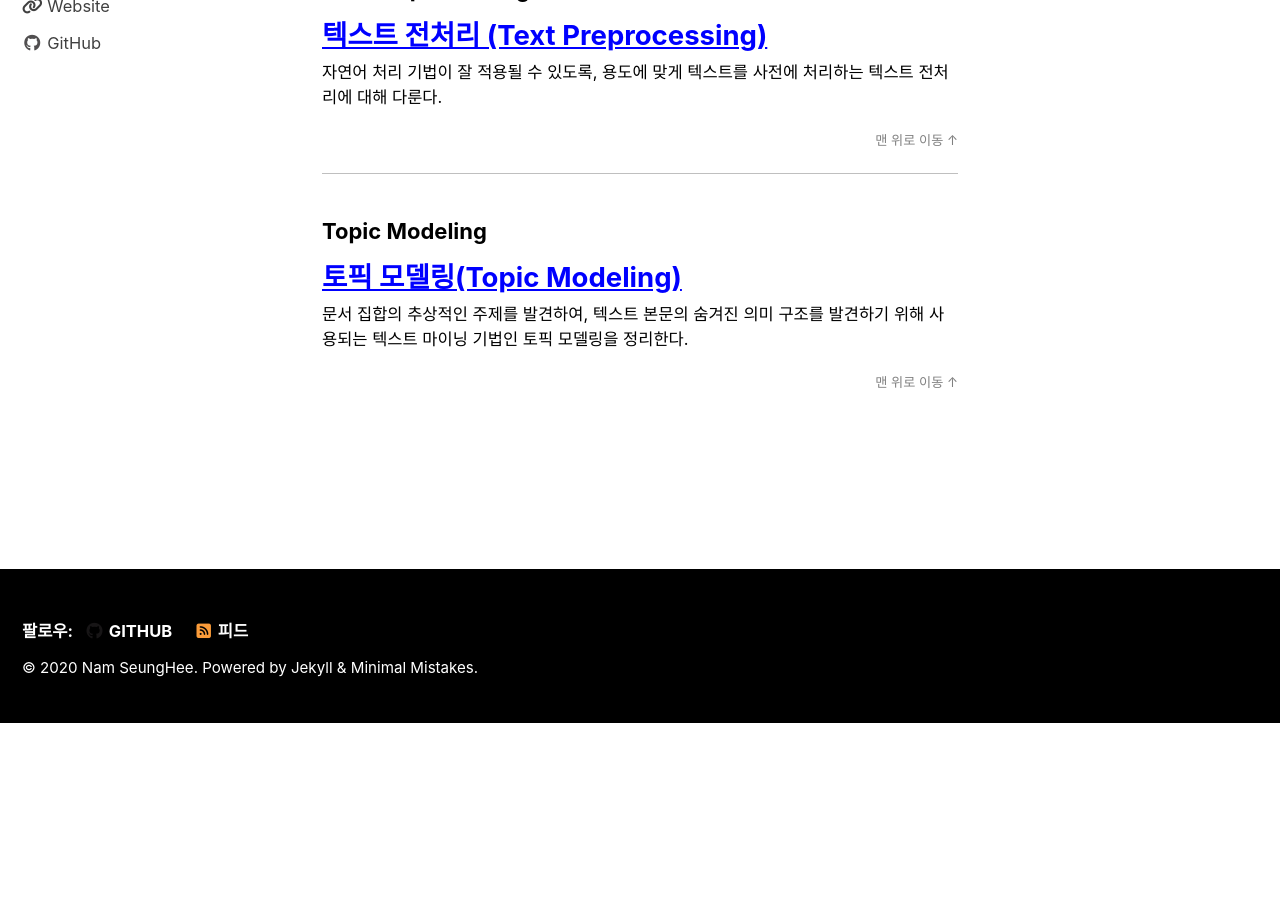
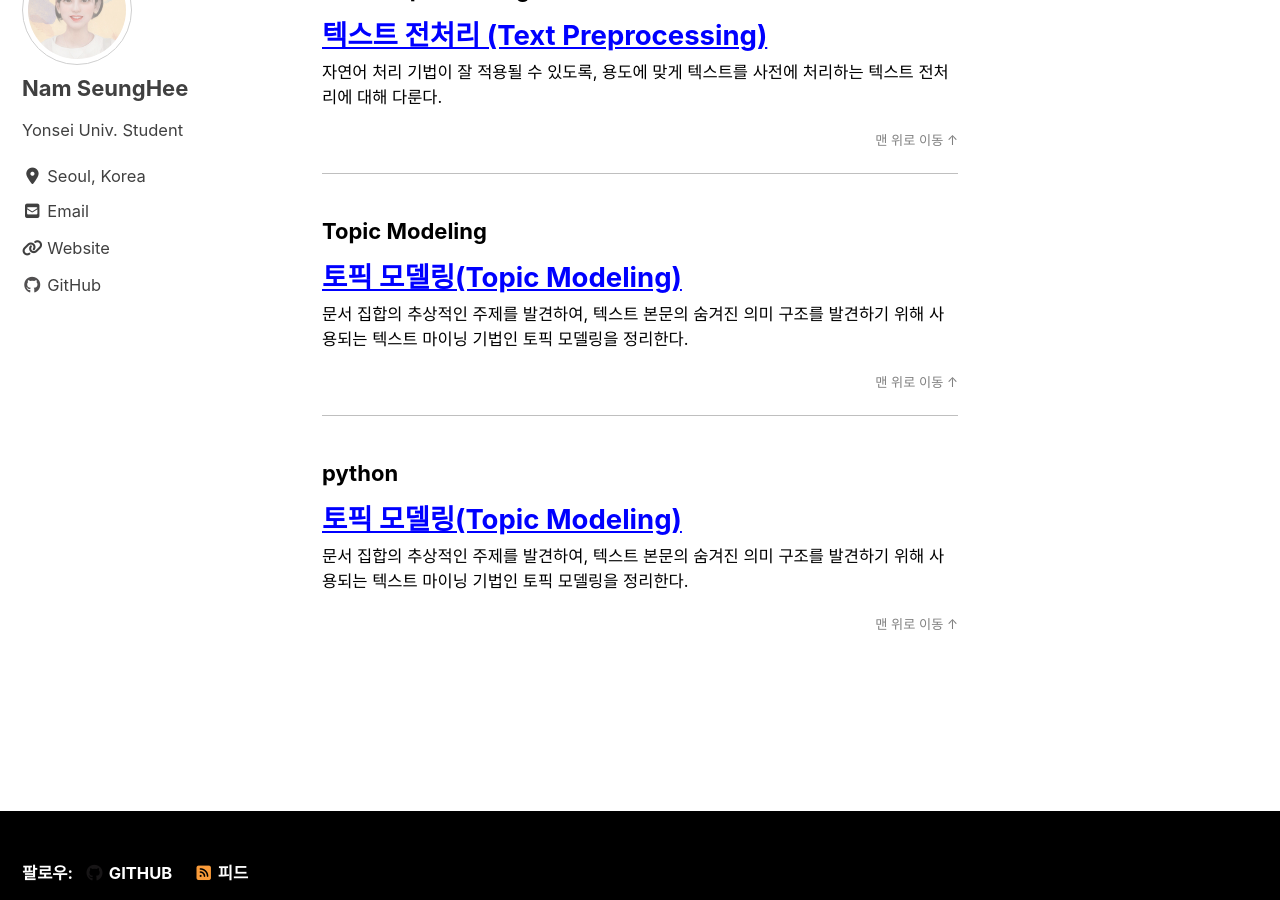
Before and after one commit to nseunghee97/ds-study, a Jekyll site: the page built from _pages/tag-archive.md, in a window 1280 px wide and 900 px high, scrolled down 1421 px. Built offline with Jekyll 4.4.1, drawn with Linux system fonts in a browser that asks for light colours; cached includes are drawn as plain includes; nearby versions of some CDN libraries; comment, search, counter and statistics services are not loaded; a style sheet for code colours, icons or effects is not loaded; before the commit the page ends 2144 px from its top, so only the background shows below that.

Commit message:
Edit post - topic modeling

```diff
--- a/_posts/2020-02-27-topic-modeling.md
+++ b/_posts/2020-02-27-topic-modeling.md
@@ -6,6 +6,7 @@ categories:
 tags:
   - NLP
   - Topic Modeling
+  - python
 toc: true
 toc_sticky: true
 ---
@@ -35,8 +36,7 @@ toc_sticky: true
   </msup>
 </math>
 
-</br>
-
+<br>
 
 <math xmlns="http://www.w3.org/1998/Math/MathML">
   <mi>U</mi>
@@ -73,6 +73,8 @@ toc_sticky: true
   <mo stretchy="false">)</mo>
 </math>
 
+<br>
+
 <math xmlns="http://www.w3.org/1998/Math/MathML">
   <mi>V</mi>
   <mo>:</mo>
@@ -107,7 +109,8 @@ toc_sticky: true
   </msup>
   <mo stretchy="false">)</mo>
 </math>
-</br>
+
+<br>
 
 <math xmlns="http://www.w3.org/1998/Math/MathML">
   <mrow class="MJX-TeXAtom-ORD">
@@ -122,8 +125,8 @@ toc_sticky: true
   </mtext>
 </math>
 
-</br>
-</br>
+<br>
+<br>
 
 이 때, SVD를 통해 나온 대각행렬 Σ의 **주대각원소**를 행렬 A의 **특이값**(singular value)라고 하며, 이 특이값들은 Σ 내에서 **내림차순으로 정렬**되어있다는 특징을 가진다.
 
@@ -134,6 +137,7 @@ toc_sticky: true
 그러나, LSA의 경우 full SVD에서 나온 3개의 행렬에서 일부 벡터들을 삭제시켜 차원을 축소한 **절단된 SVD**(truncated SVD)를 사용한다.
 
 ![truncated-svd](https://wikidocs.net/images/page/24949/svd%EC%99%80truncatedsvd.PNG)
+
 출처 : [딥 러닝을 이용한 자연어 처리 입문](https://wikidocs.net/24949)
 
 절단된 SVD는 대각 행렬 Σ의 대각 원소의 값 중 **상위 t개만** 남게 된다. (즉, 특이값 중 **값이 큰 상위 t개만** 남게 된다)
```
